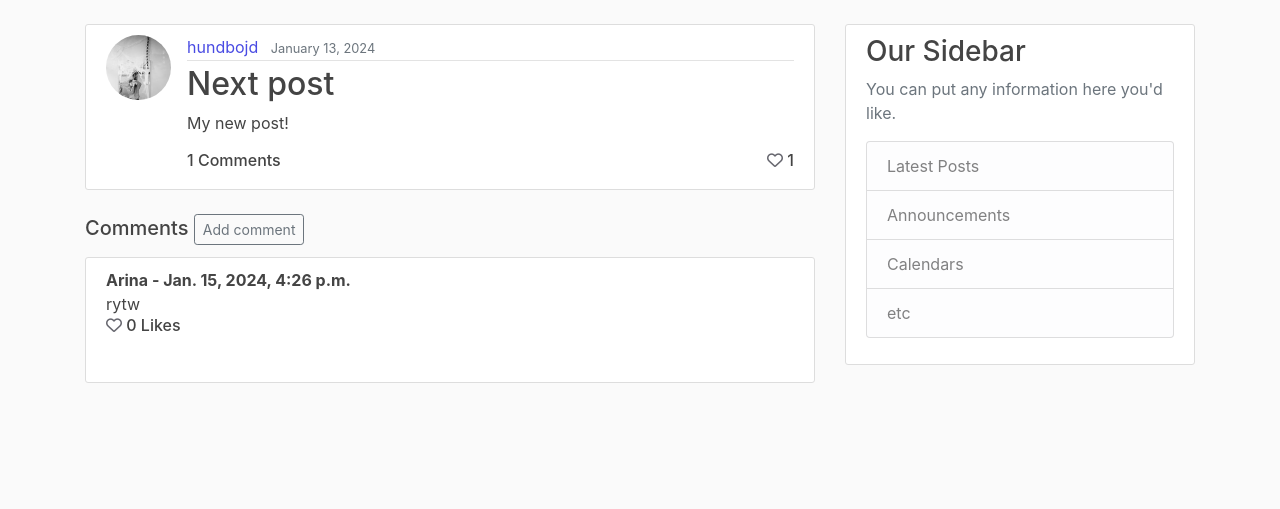
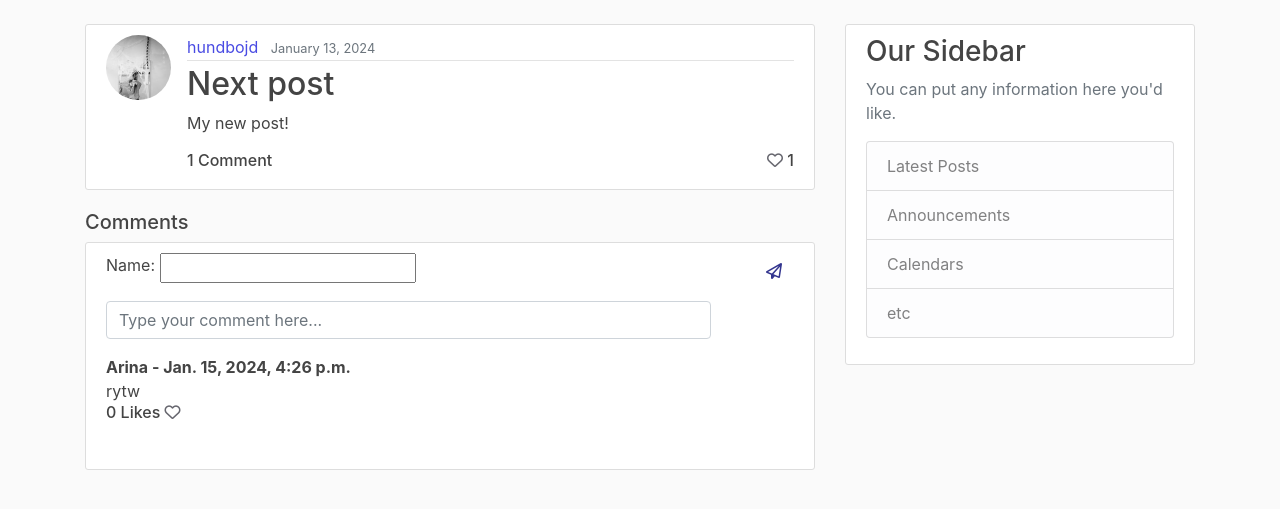
Before and after one commit to hundbojd/diango-app, a Django app: page /post/1/ in a window 1280 px wide. Shown: the part 56-565 px from the top of the page. Run offline with Django 5.2, Linux system fonts and the light colour scheme; data comes from the database, SQL or seed files in the repository; both versions use the stored data as it was after the commit; some libraries are stand-ins or nearby versions.

Commit message:
moved adding comments to post details

```diff
--- a/django_app/blog/forms.py
+++ b/django_app/blog/forms.py
@@ -4,9 +4,10 @@ from .models import Comments
 
 class CommentForm(forms.ModelForm):
     content = forms.CharField(required=True,
-                              widget=forms.widgets.Textarea(attrs={
+                              widget=forms.widgets.TextInput(attrs={
                                    'placeholder': 'Type your comment here...',
-                                   'class': "form-control"
+                                   'class': "form-control",
+                                   'rows': 1
                               }),
                               label='')
 
--- a/django_app/blog/static/blog/main.css
+++ b/django_app/blog/static/blog/main.css
@@ -66,6 +66,18 @@ a.btn.btn-outline-info:focus{
 button.btn.btn-outline-info{
   color: #33358f;
   border-color: #33358f;
+}
+
+.btn.btn-outline-secondary{
+  border: 0;
+  color:#33358f;
+  padding:
+}
+
+button.btn.btn-outline-secondary:hover{
+  border: 0;
+  color: #fafafa;
+  background: #5355b5;
 }
 
 button.btn.btn-outline-info:hover{
@@ -140,3 +152,13 @@ a.article-title:hover {
 .account-heading {
   font-size: 2.5rem;
 }
+
+#comment_form input[type="text"] {
+  margin: 0;
+  vertical-align: top;
+}
+
+.form-control {
+  width:88%
+
+}
--- a/django_app/blog/templates/blog/add_comment.html
+++ b/django_app/blog/templates/blog/comment_edit.html
@@ -2,14 +2,14 @@
 {% load crispy_forms_tags %}
 {% block content %}
     <div class="'content-section">
-      <form method="POST">
+      <form method="POST" enctype="multipart/form-data">
         {% csrf_token %}
         <div class="'form-group">
-          <legend class="'border-bottom mb-4">Comment on Blog Post</legend>
+          <legend class="'border-bottom mb-4">Edit yout comment</legend>
           {{ form|crispy }}
         </div>
         <div class="'form-group">
-            <button class="btn btn-outline-info" type="'submit">Add comment</button>
+            <button class="btn btn-outline-info" type="'submit">Save</button>
         </div>
       </form>
     </div>
--- a/django_app/blog/templates/blog/post_detail.html
+++ b/django_app/blog/templates/blog/post_detail.html
@@ -1,32 +1,38 @@
 {% extends "blog/base.html" %}
 {% block content %}
     <article class="media content-section">
-      <img class="rounded-circle article-img" src=" {{ object.author.profile.image.url }}">
+      <img class="rounded-circle article-img" src=" {{ post.author.profile.image.url }}">
       <div class="media-body">
         <div class="article-metadata">
-          <a class="mr-2" href="{% url 'profile' object.author.id %}">{{ object.author }}</a>
-          <small class="text-muted">{{ object.date_posted|date:"F d, Y" }}</small>
-          {% if object.author == user %}
+          <a class="mr-2" href="{% url 'profile' post.author.id %}">{{ post.author }}</a>
+          <small class="text-muted">{{ post.date_posted|date:"F d, Y" }}</small>
+          {% if post.author == user %}
           <div>
-            <a class="btn btn-secondary btn-sm mt-1 mb-1" href="{% url 'post-edit' object.id%}">Edit</a>
-            <a class="btn btn-danger btn-sm mt-1 mb-1" href="{% url 'post-delete' object.id %}">Delete</a>
+            <a class="btn btn-secondary btn-sm mt-1 mb-1" href="{% url 'post-edit' post.id%}">Edit</a>
+            <a class="btn btn-danger btn-sm mt-1 mb-1" href="{% url 'post-delete' post.id %}">Delete</a>
           </div>
           {% endif %}
         </div>
-        <h2 class="article-title">{{ object.title }}</h2>
-        <p class="article-content">{{ object.content }}</p>
+        <h2 class="article-title">{{ post.title }}</h2>
+        <p class="article-content">{{ post.content }}</p>
         {% if user in post.likes.all %}
           <h6><span style="float : right;"><a href="{% url 'post-likes' post.id %}" style=color:#33358f><i class="fa-solid fa-heart"></i></a> {{post.number_of_likes}}</span> </h6>
         {% else %}
           <h6><span style="float : right;"><a href="{% url 'post-likes' post.id %}" style=color:#66666e><i class="fa fa-heart-o "></i></a> {{post.number_of_likes}}</span> </h6>
         {% endif %}
-        <h6>{{post.comments.count}} Comments</h6>
+        <h6>{{post.comments.count}} Comment{{post.comments.count|pluralize}}</h6>
       </div>
     </article>
-<h5>Comments <a class="btn btn-outline-secondary btn-sm mt-1 mb-1" href="{% url 'post-comment' post.id %}">Add comment</a></h5>
+<h5>Comments</h5>
 <article class="media content-section">
   <div class="media-body">
 
+     <form method="POST" id="comment_form">
+         {% csrf_token %}
+        <span style="float : right;"><button class="btn btn-outline-secondary" type="'submit"><i class="fa fa-paper-plane-o"></i></button></span>
+         {{comment_form.as_p}}
+
+     </form>
      {% if not post.comments.all %}
         No comments yet...
      {% else%}
@@ -35,9 +41,9 @@
           <br/>
           {{ comment.content }}
             {% if user in comment.likes.all %}
-              <h6 ><span style="float : left;"><a href="{% url 'comment-likes' comment.id %}"  style=color:#33358f><i class="fa-solid fa-heart"></i></a> {{comment.number_of_likes}} Likes</span> </h6>
+              <h6 ><span style="float : left;">{{comment.number_of_likes}} Likes <a href="{% url 'comment-likes' comment.id %}"  style=color:#33358f><i class="fa-solid fa-heart"></i></a></span>  </h6>
             {% else %}
-              <h6><span style="float : left;"><a href="{% url 'comment-likes' comment.id %}" style=color:#66666e><i class="fa fa-heart-o "></i></a> {{comment.number_of_likes}} Likes</span> </h6>
+              <h6><span style="float : left;"> {{comment.number_of_likes}} Likes <a href="{% url 'comment-likes' comment.id %}" style=color:#66666e><i class="fa fa-heart-o "></i></a></span> </h6>
             {% endif %}
           <br/>
         {% endfor %}
--- a/django_app/blog/urls.py
+++ b/django_app/blog/urls.py
@@ -1,10 +1,10 @@
 from django.urls import path
 from . import views
-from .views import PostListView, PostCreateView, PostEditView, PostDeleteView, post_like, PostDetailView, CommentCreateView, comment_like
+from .views import PostListView, PostCreateView, PostEditView, PostDeleteView, post_like, CommentCreateView, post_detail, comment_like
 
 urlpatterns = [
     path('', PostListView.as_view(), name='blog-home'),
-    path('post/<int:pk>/', PostDetailView.as_view(), name='post-detail'),
+    path('post/<int:pk>/', post_detail, name='post-detail'),
     path('post/new/', PostCreateView.as_view(), name='post-create'),
     path('post-likes/<int:pk>/', post_like, name='post-likes'),
     path('post/<int:pk>/edit/', PostEditView.as_view(), name='post-edit'),
--- a/django_app/blog/views.py
+++ b/django_app/blog/views.py
@@ -31,8 +31,22 @@ class PostListView(ListView):
     paginate_by = 7
 
 
-class PostDetailView(DetailView):
-    model = Post
+def post_detail(request, pk):
+    post = get_object_or_404(Post, id=pk)
+    comments = post.comments.filter(id=post.id)
+
+    user_comment = None
+
+    if request.method == 'POST':
+        comment_form = CommentForm(request.POST)
+        if comment_form.is_valid():
+            user_comment = comment_form.save(commit=False)
+            user_comment.post = post
+            user_comment.save()
+            return redirect(request.META.get('HTTP_REFERER'))
+    else:
+        comment_form = CommentForm()
+    return render(request, 'blog/post_detail.html', {'post':post, 'comments':user_comment, 'comments':comments, 'comment_form':comment_form})
 
 
 class PostCreateView(LoginRequiredMixin, CreateView):
```
Also changed, not shown: django_app/blog/templates/blog/about.html (+7 -13 lines), django_app/db.sqlite3.
